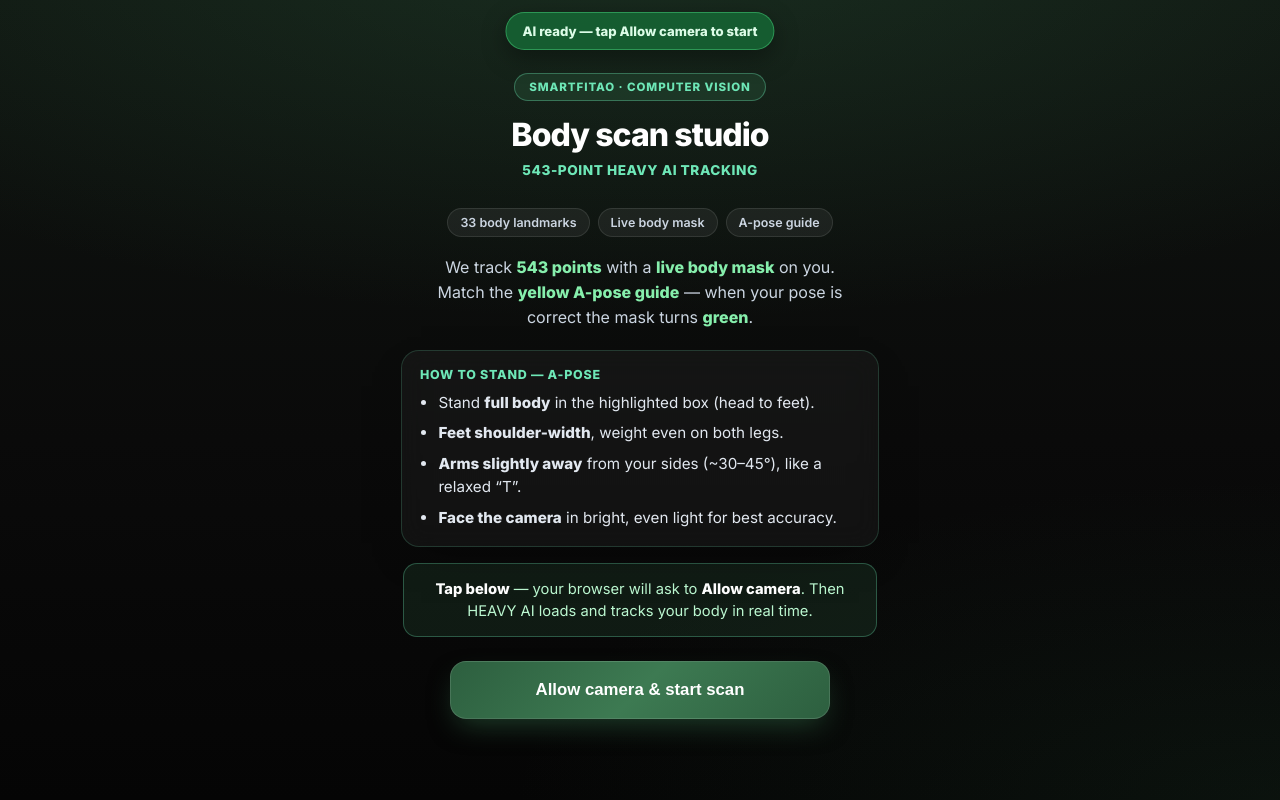
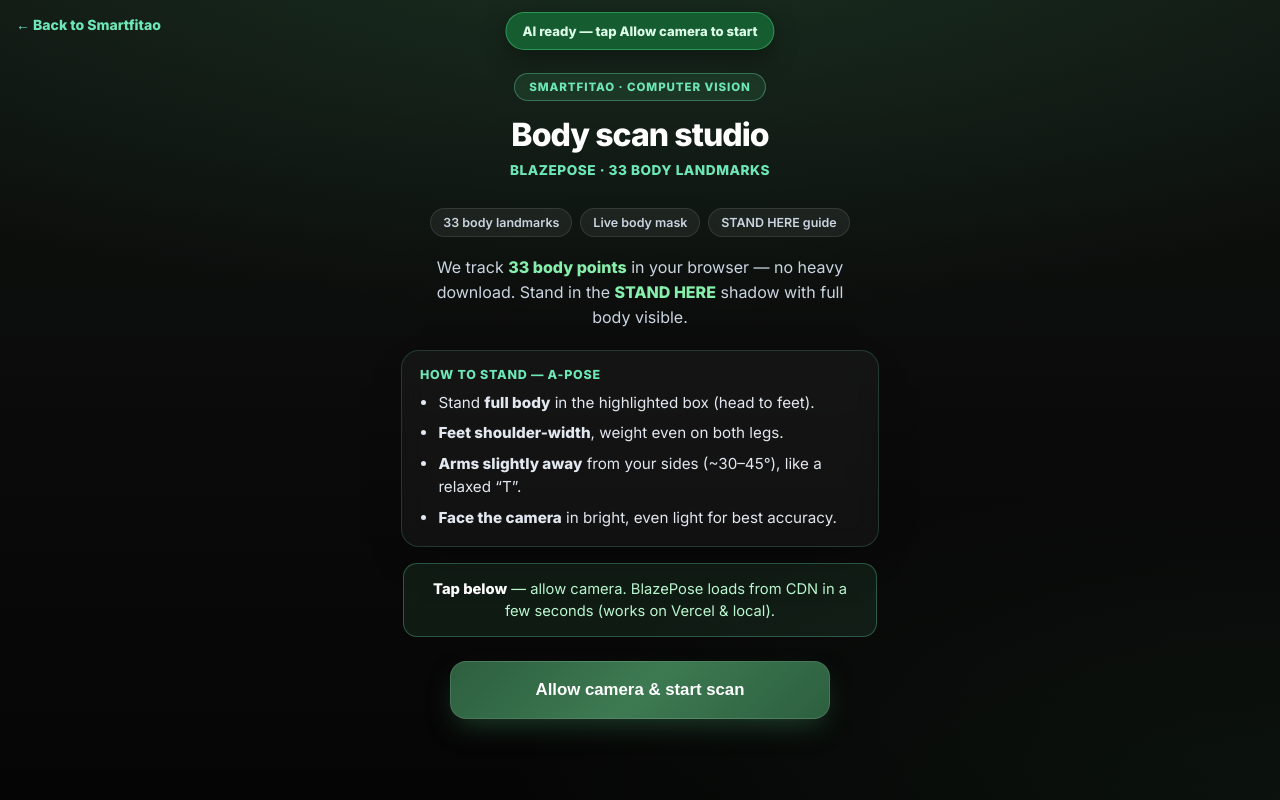
Before and after one commit to Nauman-Irshad/computer-vision-work-, a Flask app: page / in a window 1280 px wide. Run offline with Flask 3, Linux system fonts and the light colour scheme; some libraries are stand-ins or nearby versions.

Commit message:
Show back link to Smartfitao website; BlazePose-only UI
Co-authored-by: Cursor <cursoragent@cursor.com>

```diff
--- a/templates/index.html
+++ b/templates/index.html
@@ -1173,19 +1173,19 @@
         <div id="mobile-view">
             <!-- Pre-Start Screen for mobile so browser allows camera access on click -->
             <div id="pre-camera-screen" style="display:flex;">
-                <a id="website-back-link" href="/" style="display:none;position:absolute;top:16px;left:16px;z-index:200;color:#6ee7b7;font-weight:700;text-decoration:none;font-size:14px;">← Back to Smartfitao</a>
+                <a id="website-back-link" href="https://fyp-web-code-deployment.vercel.app/" style="display:block;position:absolute;top:16px;left:16px;z-index:200;color:#6ee7b7;font-weight:700;text-decoration:none;font-size:14px;">← Back to Smartfitao</a>
                 <div class="pre-camera-brand">
                     <div class="pre-camera-badge">Smartfitao · Computer Vision</div>
                     <h1 class="pre-camera-title">Body scan studio</h1>
-                    <p class="pre-camera-subbrand">543-point HEAVY AI tracking</p>
+                    <p class="pre-camera-subbrand">BlazePose · 33 body landmarks</p>
                 </div>
                 <div class="pre-camera-features" aria-hidden="true">
                     <span class="pre-camera-feature-pill">33 body landmarks</span>
                     <span class="pre-camera-feature-pill">Live body mask</span>
-                    <span class="pre-camera-feature-pill">A-pose guide</span>
+                    <span class="pre-camera-feature-pill">STAND HERE guide</span>
                 </div>
                 <p id="pre-camera-why" class="pre-camera-why">
-                    We track <strong>543 points</strong> with a <strong>live body mask</strong> on you. Match the <strong>yellow A-pose guide</strong> — when your pose is correct the mask turns <strong>green</strong>.
+                    We track <strong>33 body points</strong> in your browser — no heavy download. Stand in the <strong>STAND HERE</strong> shadow with full body visible.
                 </p>
                 <div class="pre-camera-section" aria-label="Pose guide">
                     <div class="pre-camera-section-title">How to stand — A-pose</div>
@@ -1197,7 +1197,7 @@
                     </ul>
                 </div>
                 <p id="pre-camera-permission" class="pre-camera-permission">
-                    <strong>Tap below</strong> — your browser will ask to <strong>Allow camera</strong>. Then HEAVY AI loads and tracks your body in real time.
+                    <strong>Tap below</strong> — allow camera. BlazePose loads from CDN in a few seconds (works on Vercel &amp; local).
                 </p>
                 <button type="button" class="start-btn" id="start-camera-btn" onclick="window.__smartFitaoStartCamera && window.__smartFitaoStartCamera(event)">Allow camera &amp; start scan</button>
                 <div id="camera-error-box" class="camera-error-box" role="alert" aria-live="assertive">
@@ -1305,8 +1305,8 @@
   "dataset_name": "Smart_Fitao_LivePose_Heavy",
   "schema_version": 2,
   "total_keypoints": 33,
-  "extended_tracking_points": 543,
-  "model_tier": "pose_landmarker_heavy",
+  "extended_tracking_points": 33,
+  "model_tier": "blazepose_classic",
   "min_landmark_visibility": 0.55,
   "height_cm_range": [120, 230],
   "weight_kg_range": [30, 250],
@@ -1545,12 +1545,20 @@
             preCameraScreen.style.display = 'flex';
         }
         (function showWebsiteBackLink() {
-            const back = _sp.get('return');
+            const DEFAULT_RETURN = 'https://fyp-web-code-deployment.vercel.app/';
+            const raw = _sp.get('return') || _sp.get('return_to') || DEFAULT_RETURN;
             const link = document.getElementById('website-back-link');
-            if (link && back && back.startsWith('/')) {
-                link.href = back;
+            if (!link) return;
+            let href = DEFAULT_RETURN;
+            if (raw) {
+                try {
+                    href = raw.startsWith('http') ? raw : (raw.startsWith('/') ? raw : DEFAULT_RETURN);
+                } catch (e) {
+                    href = DEFAULT_RETURN;
+                }
+            }
+            link.href = href;
             link.style.display = 'block';
-            }
         })();
 
         // Keep this fallback block harmless if old UI appears from cache.
@@ -1585,12 +1593,12 @@
 
             if (code === 'POSE_LOAD_FAILED' || name === 'PoseLoadError') {
                 return {
-                    title: 'AI models could not load',
-                    detail: 'Smartfitao needs a quick download for 543-point body tracking.',
+                    title: 'BlazePose could not load',
+                    detail: 'Your browser needs a quick download from our CDN for 33-point body tracking.',
                     steps: [
                         'Check your internet connection.',
                         'Refresh this page and tap Allow camera again.',
-                        'If it still fails, try Chrome or Edge (latest version).'
+                        'Use Chrome or Edge (latest version).'
                     ]
                 };
             }
@@ -2206,34 +2214,33 @@
         async function ensurePoseReady() {
             if (useHeavyTasks && poseLandmarker) return true;
             if (pose && !useHeavyTasks) return true;
+
+            if (useHeavyVisionRequested()) {
+                const heavyOk = await initHeavyVisionModels();
+                if (heavyOk) return true;
+            }
+
             try {
                 await loadClassicMediaPipeScripts();
             } catch (e) {
                 console.warn('Classic MediaPipe scripts:', e);
             }
 
-            /** BlazePose in browser (CDN) — works on Vercel static deploy + local Flask. */
-            if (useFastPosePath() || forceFastPoseOnly()) {
             initMediaPipeClassic();
             if (pose) {
                 useHeavyTasks = false;
                 _totalTrackingPoints = 33;
                 if (debugInfo) {
-                        debugInfo.textContent = 'BlazePose · 33 landmarks · A-pose + body beam';
-                    }
-                    updateAiStatus('BlazePose ready — match A-pose in the box', 'ready');
+                    debugInfo.textContent = 'BlazePose · 33 landmarks';
+                }
+                updateAiStatus('BlazePose ready — stand in frame', 'ready');
                 return true;
             }
-                if (forceFastPoseOnly()) {
+
             throw Object.assign(
-                        new Error('BlazePose did not load. Check internet and refresh.'),
+                new Error('BlazePose could not load. Check internet and refresh.'),
                 { name: 'PoseLoadError', code: 'POSE_LOAD_FAILED' }
             );
-                }
-            }
-
-            if (!useHeavyVisionRequested()) return false;
-            return initHeavyVisionModels();
         }
 
         function applyPhoneFastUiCopy() {
@@ -2255,24 +2262,15 @@
         }
         applyPhoneFastUiCopy();
 
-        /** Preload lite AI early (Flutter embed, localhost, phone, website iframe). */
-        if (IS_MOBILE_DEVICE || isFlutterEmbedMode() || IS_LOCAL_DEV || isWebsiteEmbedMode()) {
-            updateAiStatus(useFastPosePath() ? 'Preparing fast body AI…' : 'Preparing body scan AI…', 'loading');
-            if (useFastPosePath()) {
+        /** Preload BlazePose early (CDN — no 543-pt heavy download). */
+        updateAiStatus('Preparing BlazePose…', 'loading');
         loadClassicMediaPipeScripts()
             .then(function () {
                 initMediaPipeClassic();
                 if (pose) updateAiStatus('AI ready — tap Allow camera to start', 'ready');
+                else updateAiStatus('', '');
             })
             .catch(function () { updateAiStatus('', ''); });
-            } else {
-                ensurePoseReady()
-                    .then(function (ok) {
-                        if (ok) updateAiStatus('AI ready — tap Allow camera to start', 'ready');
-                    })
-                    .catch(function () { updateAiStatus('', ''); });
-            }
-        }
 
         async function startCameraFlow() {
             if (_cameraFlowBusy) return;
```
Lines whose indentation alone changed are shown as unchanged.
